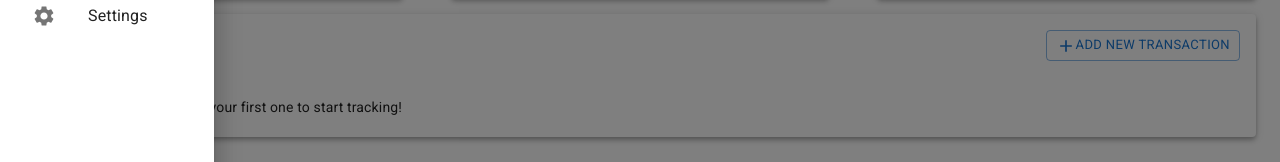
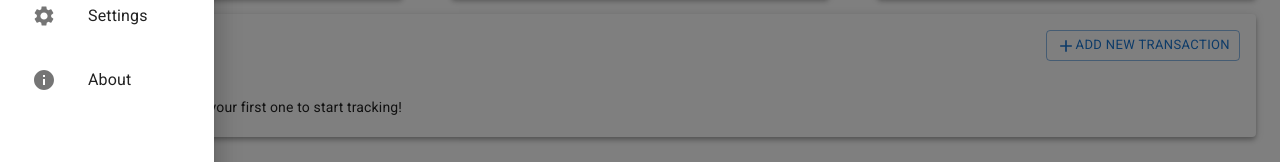
Before and after one commit to vmanidev/cash-caddy, a React (Vite) app: page / in a window 1280 px wide. Both pictures are taken after a click on the button 56 px from the left and 36 px from the top of the page. Shown: the part 216-378 px from the top of the page. Built offline with nearby package versions, Linux system fonts and the light colour scheme.

Commit message:
feat(ui): add About section link to navigation sidebar

```diff
--- a/src/components/common/Sidebar.tsx
+++ b/src/components/common/Sidebar.tsx
@@ -8,7 +8,13 @@ import {
 import AppDrawer from "../ui/drawer/Drawer";
 import { menuItems } from "../../constants/sidebar";
 import type { ReactNode } from "react";
-import { Category, Dashboard, Receipt, Settings } from "@mui/icons-material";
+import {
+  Category,
+  Dashboard,
+  Info,
+  Receipt,
+  Settings,
+} from "@mui/icons-material";
 import { useNavigate } from "react-router-dom";
 
 interface Props {
@@ -56,6 +62,9 @@ function Sidebar({ openDrawer, setOpenDrawer }: Props) {
       case "settings":
         Icon = <Settings />;
         break;
+      case "about":
+        Icon = <Info />;
+        break;
     }
     return Icon;
   };
--- a/src/constants/sidebar.ts
+++ b/src/constants/sidebar.ts
@@ -20,4 +20,9 @@ export const menuItems: MenuItems[] = [{
     label: "Settings",
     path: "/settings",
     state: "app.settings"
+}, {
+    key: "about",
+    label: "About",
+    path: "/about",
+    state: "app.about"
 }]
```
